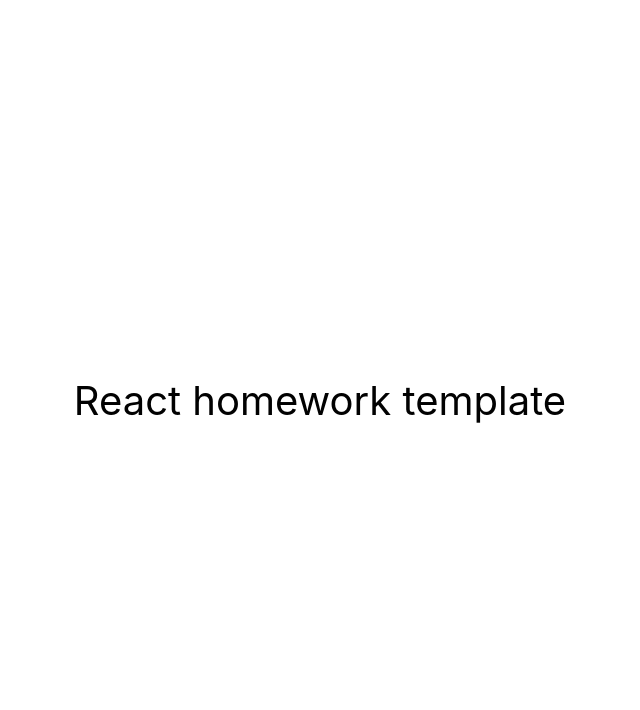
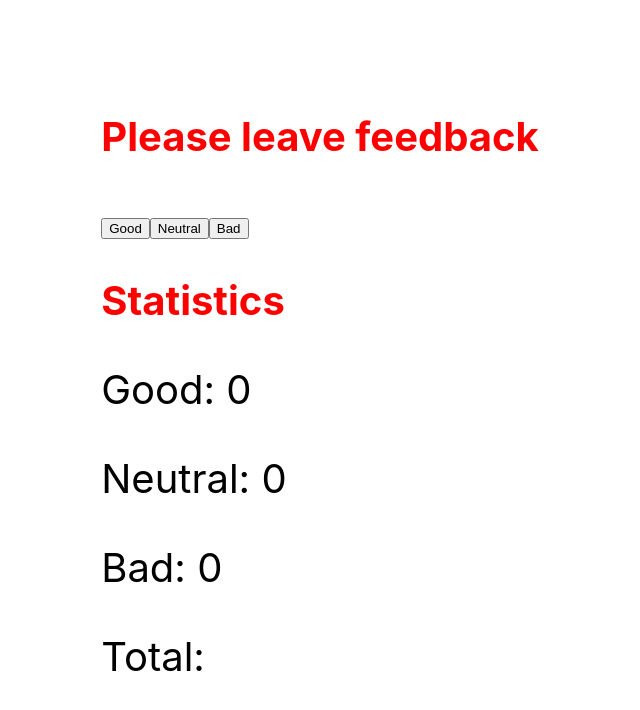
Before and after one commit to Westtochka/goit-react-hw-02-feedback, a React (Create React App) app: page / in a window 1280 px wide. Shown: the top 710 px of the page, without its empty margins (320-960 px from the left). Built offline with nearby package versions, Linux system fonts and the light colour scheme.

Commit message:
add coutner on button

```diff
--- a/package.json
+++ b/package.json
@@ -4,6 +4,8 @@
   "private": true,
   "homepage": "https://Westtochka.github.io/goit-react-hw-02-feedback/",
   "dependencies": {
+    "@emotion/react": "^11.11.1",
+    "@emotion/styled": "^11.11.0",
     "@testing-library/jest-dom": "^5.16.3",
     "@testing-library/react": "^12.1.4",
     "@testing-library/user-event": "^13.5.0",
--- a/src/components/App.jsx
+++ b/src/App/App.jsx
@@ -1,3 +1,5 @@
+import Counter from "../components/Statistics/Statistics";
+
 export const App = () => {
   return (
     <div
@@ -10,7 +12,8 @@
         color: '#010101'
       }}
     >
-      React homework template
+
+       <Counter/>
     </div>
   );
 };
--- /dev/null
+++ b/src/components/Statistics/Statistics.jsx
@@ -0,0 +1,48 @@
+import { Component } from 'react'
+import { Title } from "./Statistics.styled";
+// import {Button} from
+
+class Counter extends Component {
+	state = {
+        good: 0,
+        neutral: 0,
+        bad: 0
+}
+handleClickGood=() =>{
+  // this.setState({good: 5})
+  this.setState((prevState)=>{
+    return {good: prevState.good+1}
+  })
+}
+handleClickNeutral=() =>{
+  this.setState((prevState)=>{
+    return {neutral: prevState.neutral+1}
+  })
+}
+handleClickBad=() =>{
+  this.setState((prevState)=>{
+    return {bad: prevState.bad+1}
+  })
+}
+// countTotalFeedback=()=>this.setState((prevState)=>({total:this.state.good+this.state.neutral+this.state.bad}))
+
+render() {
+		return (<section>
+            <Title>Please leave feedback</Title>
+              <button onClick={this.handleClickGood}>Good</button>
+              <button onClick={this.handleClickNeutral}>Neutral</button>
+              <button onClick={this.handleClickBad}>Bad</button>
+            <Title>Statistics</Title>
+              <p>Good: {this.state.good}</p>
+              <p>Neutral: {this.state.neutral}</p>
+              <p>Bad: {this.state.bad}</p>
+              {/* <p>Total: {this.state.good+this.state.neutral+this.state.bad}</p>
+              <p>Positive feedback: {Math.round(this.state.good/(this.state.good+this.state.neutral+this.state.bad)*100)} %</p> */}
+          <p>Total:</p>
+
+          </section>
+        )
+        }
+}
+
+export default Counter
--- /dev/null
+++ b/src/components/Statistics/Statistics.styled.jsx
@@ -0,0 +1,5 @@
+import styled from '@emotion/styled'
+
+export const Title=styled.h2`
+font-size:40px;
+color:red;`;
--- a/src/index.js
+++ b/src/index.js
@@ -1,6 +1,6 @@
 import React from 'react';
 import ReactDOM from 'react-dom/client';
-import { App } from 'components/App';
+import { App } from 'App/App';
 import './index.css';
 
 ReactDOM.createRoot(document.getElementById('root')).render(
```
Also changed, not shown: public/index.html (line endings or trailing spaces), src/App/App.styled.jsx (added), 1 other file (tests, documents, lock files or other folders).
